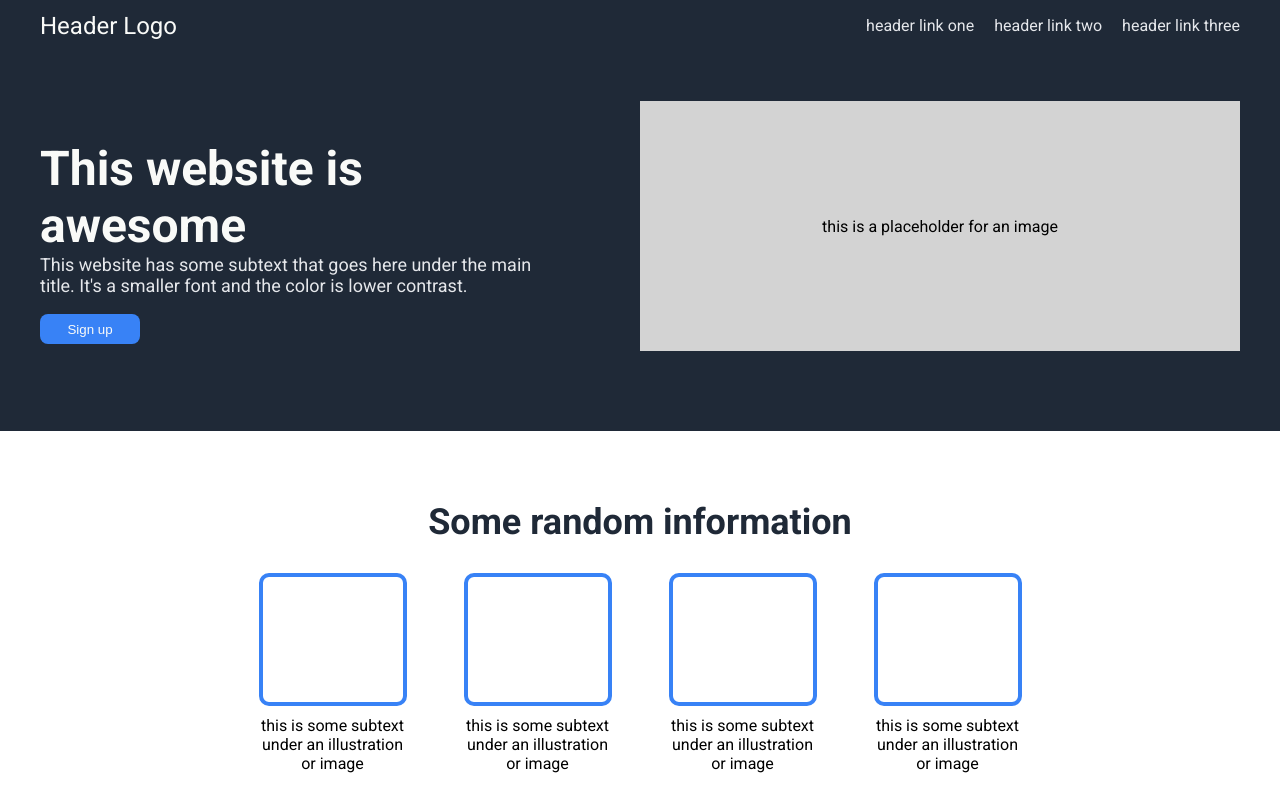
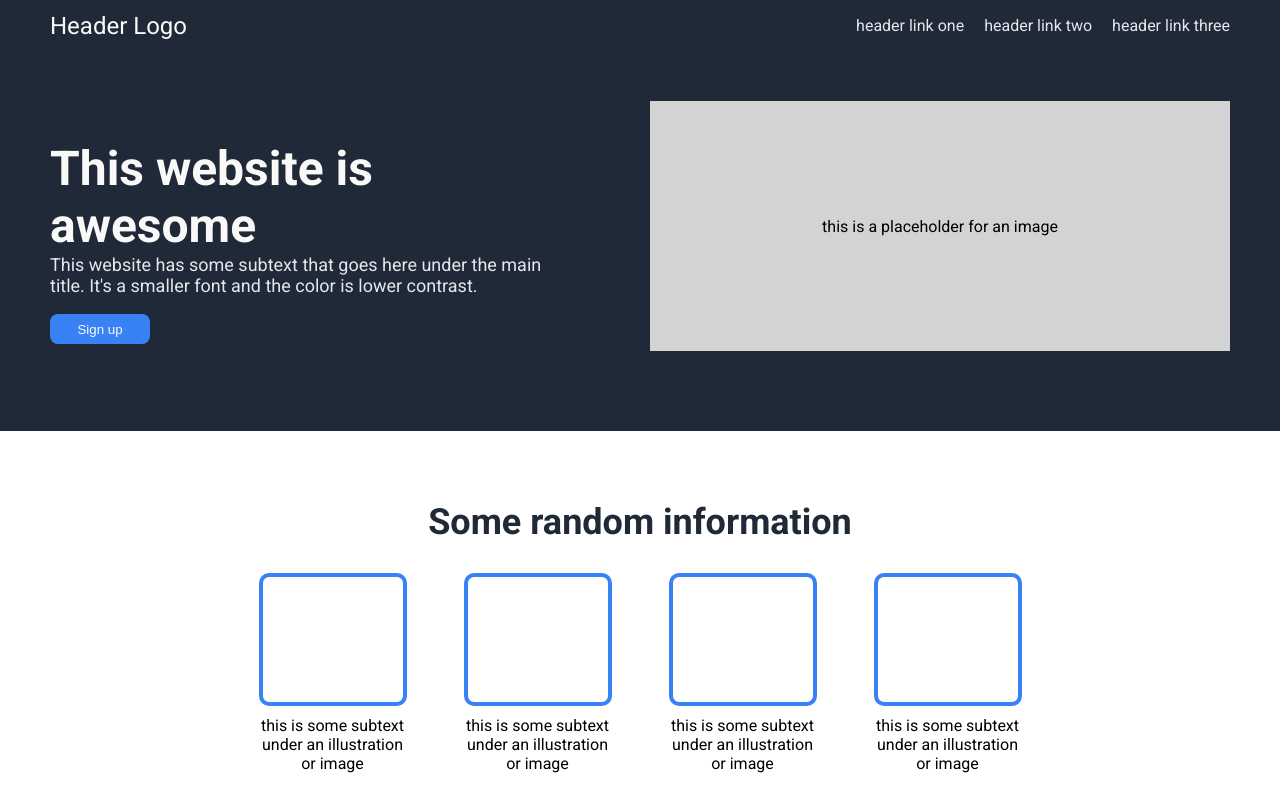
Before and after one commit to ChristopherL2021/landing-page, a plain HTML site: page index.html in a window 1280 px wide. Shown: the top 800 px of the page. Drawn offline with Linux system fonts and the light colour scheme.

Commit message:
Change padding/remove style
Removed un-needed style

```diff
--- a/style.css
+++ b/style.css
@@ -6,10 +6,8 @@ body {
 
 .container {
     max-width: 1200px;
-    justify-content: center;
-    align-items: center;
     margin: 0 auto;
-    padding: 0 20px;
+    padding: 0 50px;
 }
 
 .header {
```
